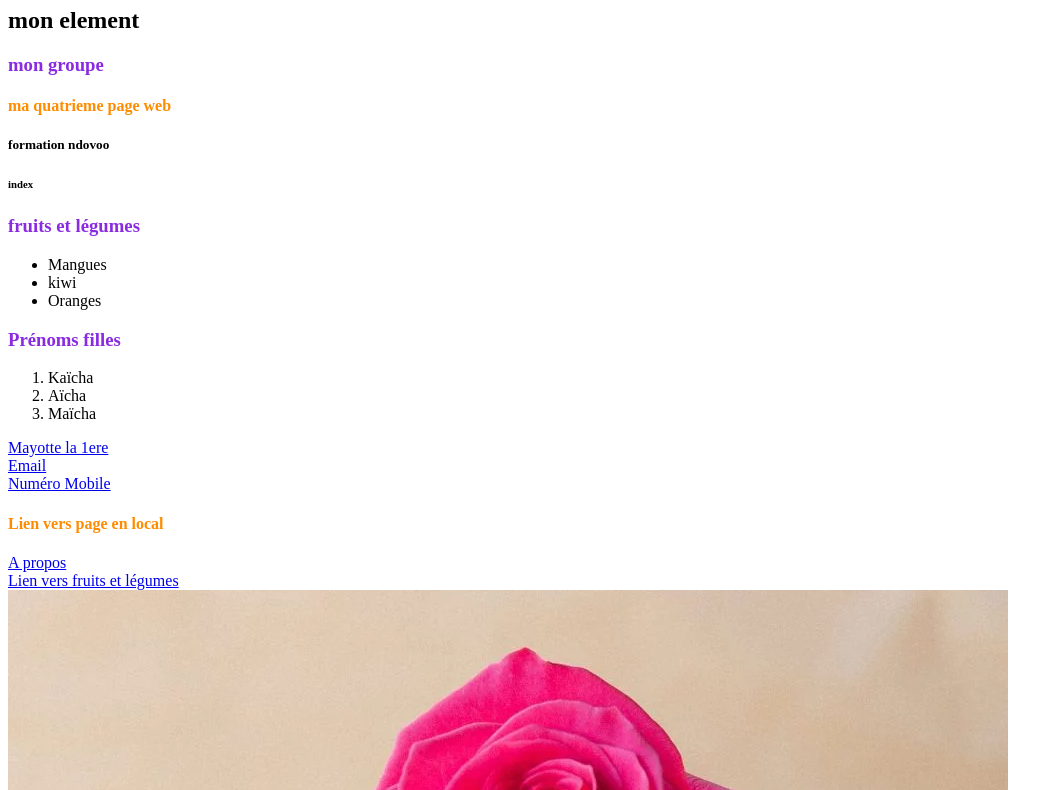
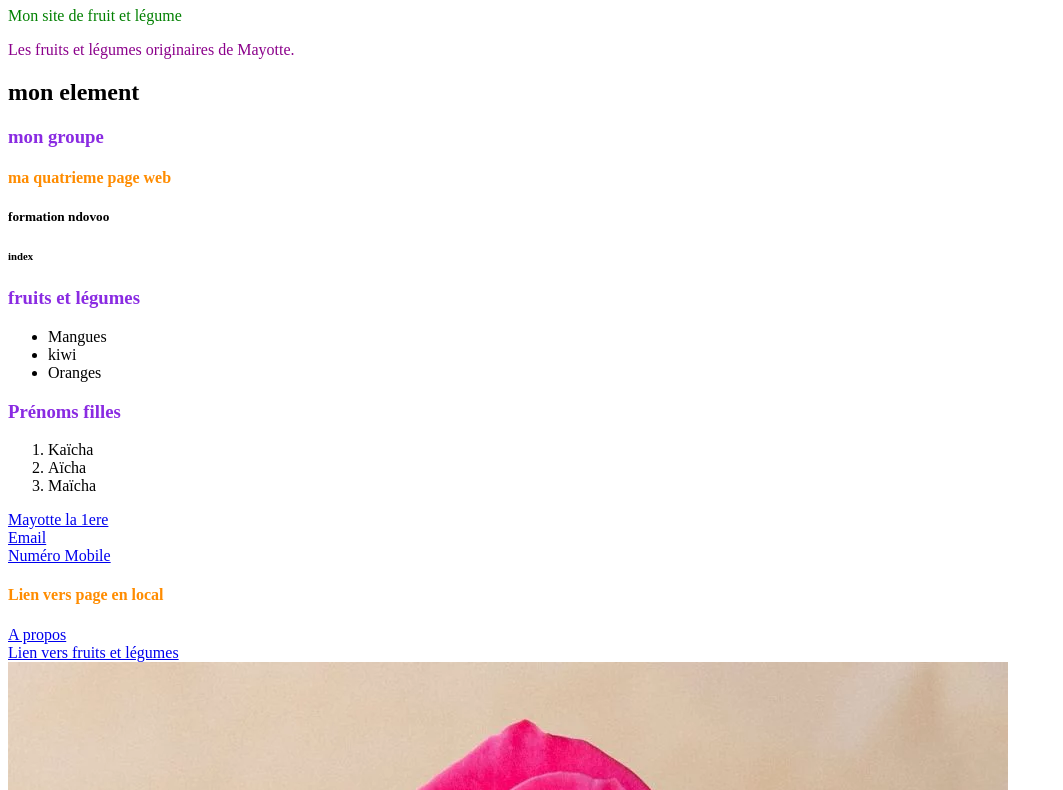
Before and after one commit to NADHURATI/mapremierepageweb, a plain HTML site: page index.html in a window 1280 px wide. Shown: the part 73-863 px from the top of the page, without its empty margins (0-1063 px from the left). Drawn offline with Linux system fonts and the light colour scheme.

Commit message:
ajout index.html

```diff
--- a/index.html
+++ b/index.html
@@ -9,6 +9,9 @@
         <h1>
             ma premiere page web
         </h1>
+
+        <p class="maclasse">Mon site de fruit et légume</p>
+        <p>Les fruits et légumes originaires de Mayotte.</p>
         <h2>
             mon element
         </h2>
@@ -53,6 +56,8 @@
         <a href="apropos.html" target="_blank">A propos</a>
         <br/>
 
+
+
         <a href="#fruits">Lien vers fruits et légumes</a>
          <br/>
 
```
